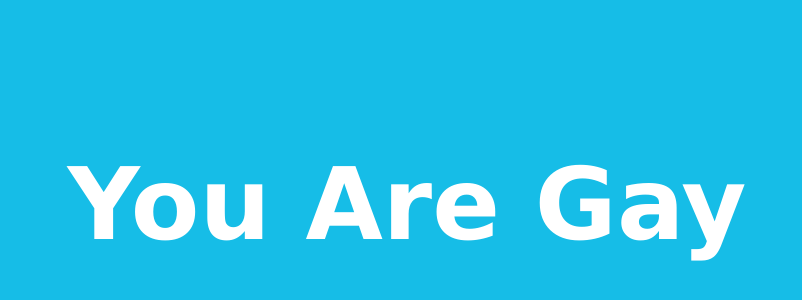
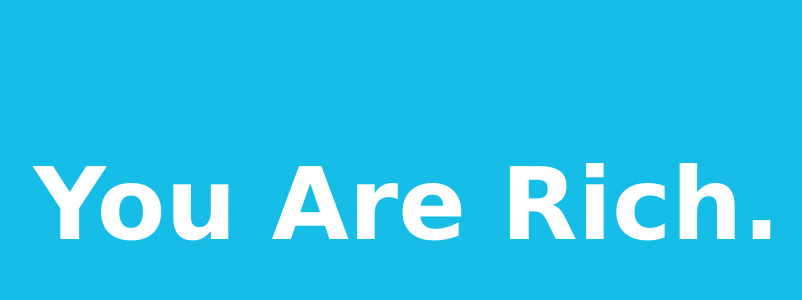
Before and after one commit to Trigg7/YouAreG, a plain HTML site: page index.html in a window 1280 px wide. Shown: the part 254-554 px from the top of the page, without its empty margins (233-1035 px from the left). Drawn offline with Linux system fonts and the light colour scheme.

Commit message:
Update and rename funny.html to index.html

```diff
--- a/funny.html
+++ b/index.html
@@ -19,5 +19,5 @@
 </style>
 
 <p class="head-text">
-    You Are Gay
+    You Are Rich.
 </p>
```
